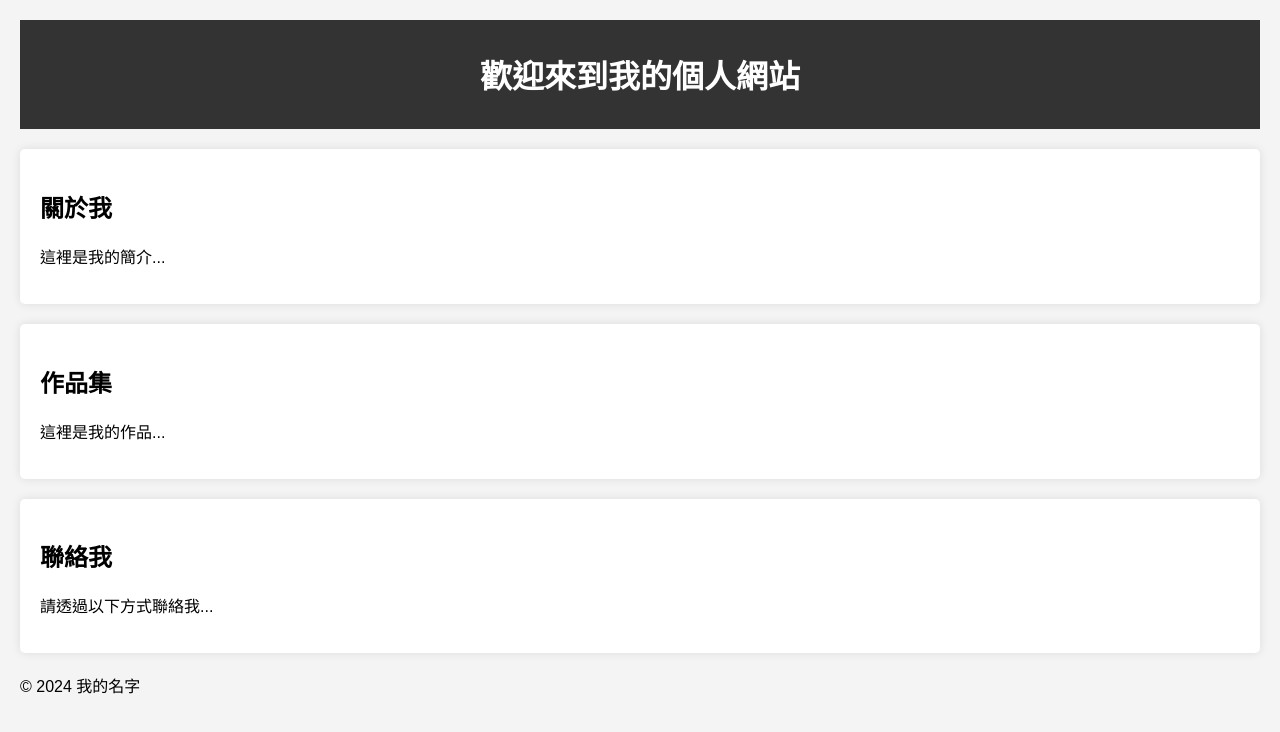
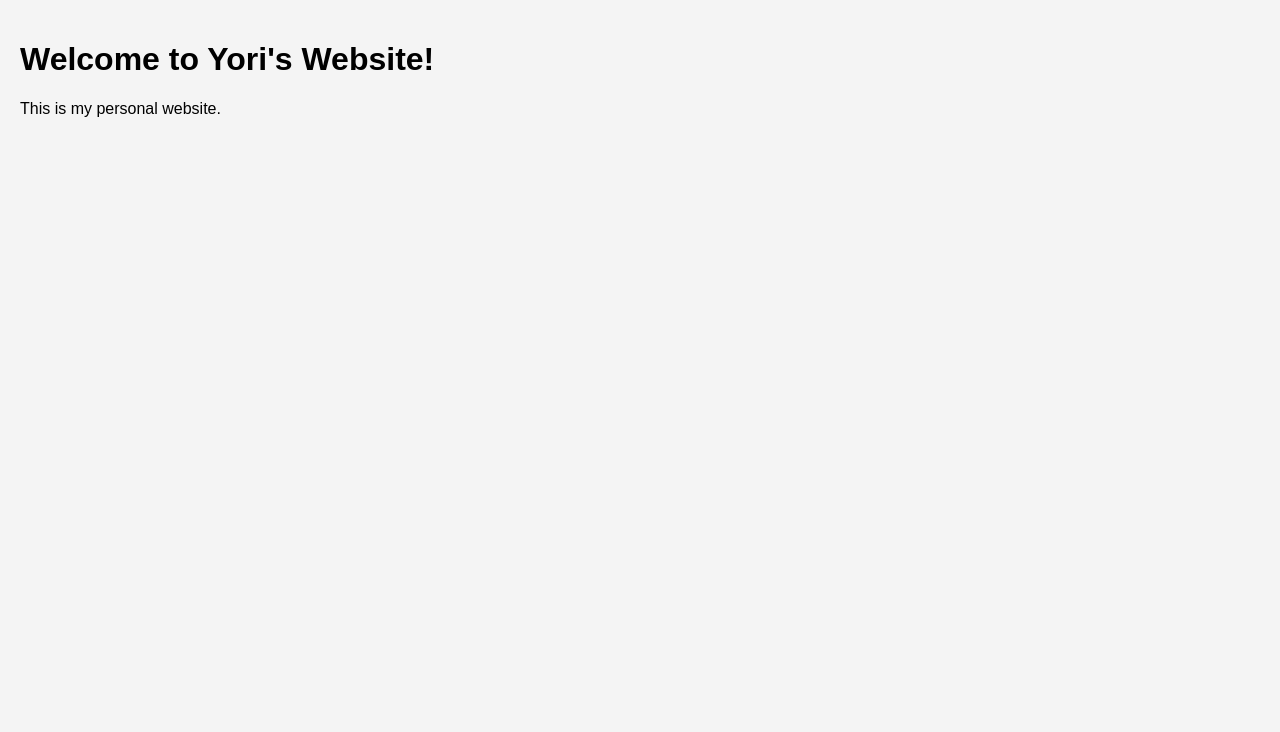
Before and after one commit to shiyuzhi/yori.github.io, a plain HTML site: page index.html in a window 1280 px wide. Drawn offline with Linux system fonts and the light colour scheme.

Commit message:
Update index.html with welcome message

```diff
--- a/index.html
+++ b/index.html
@@ -1,31 +1,11 @@
 <!DOCTYPE html>
-<html lang="zh-TW">
+<html>
 <head>
-    <meta charset="UTF-8">
-    <meta name="viewport" content="width=device-width, initial-scale=1.0">
-    <title>我的個人網站</title>
-    <link rel="stylesheet" href="style.css"> <!-- 如果有使用 CSS -->
+    <title>Welcome to Yori's Website</title>
+    <link rel="stylesheet" type="text/css" href="style.css">
 </head>
 <body>
-    <header>
-        <h1>歡迎來到我的個人網站</h1>
-    </header>
-    <main>
-        <section>
-            <h2>關於我</h2>
-            <p>這裡是我的簡介...</p>
-        </section>
-        <section>
-            <h2>作品集</h2>
-            <p>這裡是我的作品...</p>
-        </section>
-        <section>
-            <h2>聯絡我</h2>
-            <p>請透過以下方式聯絡我...</p>
-        </section>
-    </main>
-    <footer>
-        <p>&copy; 2024 我的名字</p>
-    </footer>
+    <h1>Welcome to Yori's Website!</h1>
+    <p>This is my personal website.</p>
 </body>
 </html>
```
